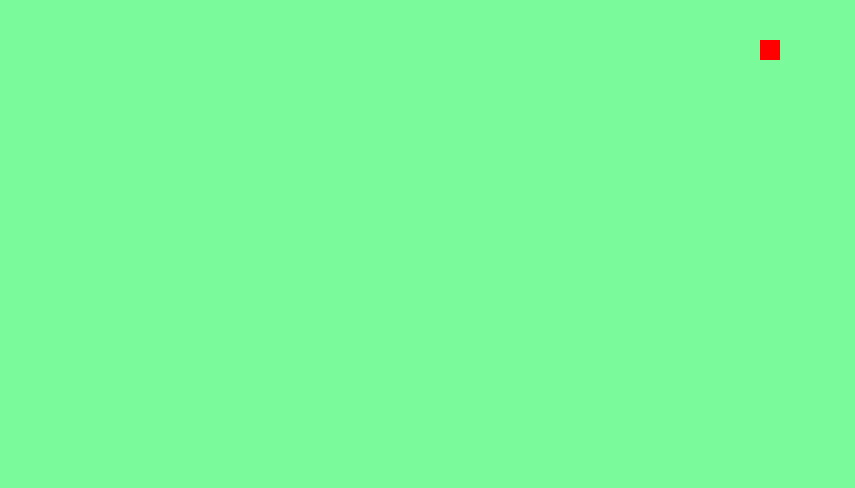
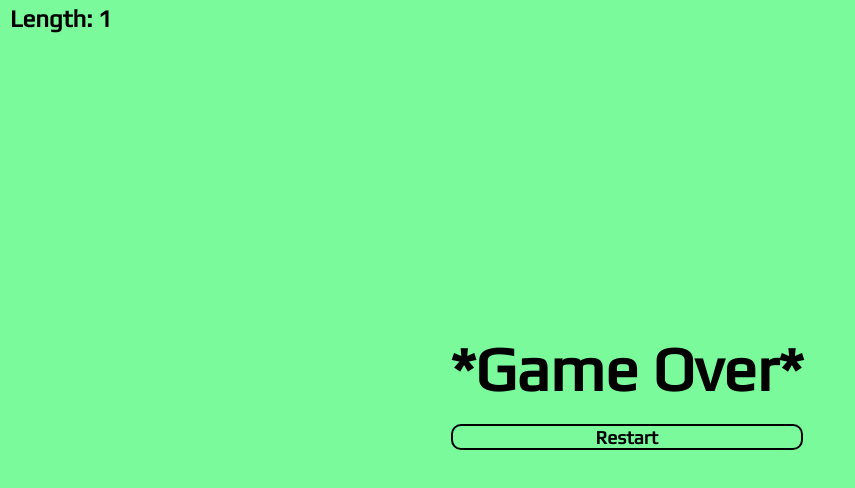
Before and after one commit to denismakhlin/Snake-DenisM, a plain HTML site: page public_html/index.html in a window 1280 px wide. Shown: the whole page, without its empty margins (0-855 px from the left). Drawn offline with Linux system fonts and the light colour scheme.

Commit message:
DONE WITH VIDEOS

```diff
--- a/public_html/css/style.css
+++ b/public_html/css/style.css
@@ -6,3 +6,33 @@ body {
 #game-screen {
     display: block;
 }
+
+#gameOver, #playHUD {
+    position: absolute;
+    visibility: hidden;
+}
+
+h1, h2, h3 {
+    font-family: 'Play', sans-serif;
+    text-align: center;
+}
+
+.title {
+    font-size: 62px;
+    margin-bottom: 0px;
+    margin-top: 0px;
+}
+
+#restartButton {
+    border: 2px solid black;
+    border-radius: 10px;
+}
+
+#restartButton:hover {
+    background-color: white;
+}
+
+#scoreboard {
+    margin-top: 5px;
+    margin-left: 10px;
+}
--- a/public_html/index.html
+++ b/public_html/index.html
@@ -9,11 +9,20 @@ and open the template in the editor.
         <title>Snake</title>
         <meta charset="UTF-8">
         <meta name="viewport" content="width=device-width, initial-scale=1.0">
+        <link href="http://fonts.googleapis.com/css?family=Play" rel="stylesheet" type="text/css">
         <link rel="stylesheet" type="text/css" href="css/style.css">
 
     </head>
     <body>
+        <section id="playHUD">
+            <h2 id="scoreboard"></h2>
+        </section>
+        <section id="gameOver">
+            <h1 class="title">*Game Over*</h1>
+            <h3 id='restartButton'>Restart</h3>
+        </section>
         <canvas id="game-screen"></canvas>
+
         <script src="js/snake.js"></script>
     </body>
 </html>
--- a/public_html/js/snake.js
+++ b/public_html/js/snake.js
@@ -14,6 +14,12 @@ var context;
 var screenWidth;
 var screenHeight;
 
+var gameState;
+var gameOverMenu;
+var restartButton;
+var playHUD;
+var scoreboard;
+
 /* ----------------------------------------------------------------------------
  * Executing Game Code
  * ----------------------------------------------------------------------------
@@ -22,7 +28,7 @@ var screenHeight;
 gameInitialize();
 snakeInitialize();
 foodInitialize();
-setInterval(gameLoop, 1000/30);
+setInterval(gameLoop, 1000 / 25);
 
 /* ----------------------------------------------------------------------------
  * Game Functions
@@ -40,18 +46,38 @@ function gameInitialize() {
     canvas.height = screenHeight;
 
     document.addEventListener("keydown", keyboardHandler);
+
+    gameOverMenu = document.getElementById("gameOver");
+    centerMenuPosition(gameOverMenu);
+
+    restartButton = document.getElementById("restartButton");
+    restartButton.addEventListener("click", gameRestart);
+
+    playHUD = document.getElementById("playHUD");
+    scoreboard = document.getElementById("scoreboard")
+    setState("PLAY");
 }
 
 function gameLoop() {
     gameDraw();
+    drawScoreboard();
+    if (gameState == "PLAY") {
         snakeUpdate();
         snakeDraw();
         foodDraw();
+    }
 }
 
 function gameDraw() {
     context.fillStyle = "rgb(122, 250, 154)";
     context.fillRect(0, 0, screenWidth, screenHeight);
+}
+
+function gameRestart() {
+    snakeInitialize();
+    foodInitialize();
+    hideMenu(gameOverMenu);
+    setState("PLAY");
 }
 
 /* ----------------------------------------------------------------------------
@@ -61,12 +87,12 @@ function gameDraw() {
 
 function snakeInitialize() {
     snake = [];
-   snakeLength = 4;
+    snakeLength = 1;
     snakeSize = 20;
     snakeDirection = "down";
 
-   for(var index = snakeLength - 1; index >= 0; index--) {
-       snake.push( {
+    for (var index = snakeLength - 1; index >= 0; index--) {
+        snake.push({
             x: index,
             y: 0
         });
@@ -75,7 +101,7 @@ function snakeInitialize() {
 }
 
 function snakeDraw() {
-    for(var index = 0; index < snake.length; index++) {
+    for (var index = 0; index < snake.length; index++) {
         context.fillStyle = "red";
         context.fillRect(snake[index].x * snakeSize, snake[index].y * snakeSize, snakeSize, snakeSize);
     }
@@ -83,15 +109,15 @@ function snakeDraw() {
 
 function snakeUpdate() {
     var snakeHeadX = snake[0].x;
-    var  snakeHeadY = snake[0].y;
+    var snakeHeadY = snake[0].y;
 
-    if(snakeDirection == "down") {
+    if (snakeDirection == "down") {
         snakeHeadY++;
     }
-    else if(snakeDirection == "right"){
+    else if (snakeDirection == "right") {
         snakeHeadX++;
     }
-    if(snakeDirection == "up") {
+    if (snakeDirection == "up") {
         snakeHeadY--;
     }
     else if (snakeDirection == "left") {
@@ -99,6 +125,8 @@ function snakeUpdate() {
     }
 
     checkFoodCollisions(snakeHeadX, snakeHeadY);
+    checkWallCollisions(snakeHeadX, snakeHeadY);
+    checkSnakeCollisions(snakeHeadX, snakeHeadY);
 
     var snakeTail = snake.pop();
     snakeTail.x = snakeHeadX;
@@ -138,16 +166,16 @@ function setFoodPosition() {
 function keyboardHandler(event) {
     console.log(event);
 
-    if(event.keyCode == "39" && snakeDirection != "left") {
+    if (event.keyCode == "39" && snakeDirection != "left") {
         snakeDirection = "right";
     }
-    else if(event.keyCode == "40" && snakeDirection != "up") {
+    else if (event.keyCode == "40" && snakeDirection != "up") {
         snakeDirection = "down";
     }
-    if(event.keyCode == "37" && snakeDirection != "right") {
+    if (event.keyCode == "37" && snakeDirection != "right") {
         snakeDirection = "left";
     }
-    else if(event.keyCode == "38" && snakeDirection != "down") {
+    else if (event.keyCode == "38" && snakeDirection != "down") {
         snakeDirection = "up";
     }
 }
@@ -159,12 +187,65 @@ function keyboardHandler(event) {
  */
 
 function checkFoodCollisions(snakeHeadX, snakeHeadY) {
-    if(snakeHeadX == food.x && snakeHeadY == food.y) {
+    if (snakeHeadX == food.x && snakeHeadY == food.y) {
         snake.push({
-            x:0,
-            y:0
+            x: 0,
+            y: 0
         })
         snakeLength++;
         setFoodPosition();
     }
 }
+
+function checkWallCollisions(snakeHeadX, snakeHeadY) {
+    if (snakeHeadX * snakeSize >= screenWidth || snakeHeadX * snakeSize < 0 || snakeHeadY * snakeSize >= screenWidth || snakeHeadY * snakeSize < 0)
+        setState("GAME OVER");
+}
+
+function checkSnakeCollisions(snakeHeadX, snakeHeadY) {
+    for(var index = 1; index < snake.length; index++) {
+        if(snakeHeadX == snake[index].x && snakeHeadY == snake[index].y) {
+            setState("GAME OVER");
+            return;
+        }
+    }
+}
+
+/* ----------------------------------------------------------------------------
+ * Game State Handling
+ * ----------------------------------------------------------------------------
+ */
+
+function setState(state) {
+    gameState = state;
+    showMenu(state);
+}
+/* ----------------------------------------------------------------------------
+ * Menu Functions
+ * ----------------------------------------------------------------------------
+ */
+function displayMenu(menu) {
+    menu.style.visibility = "visible";
+}
+
+function hideMenu(menu) {
+    menu.style.visibility = "hidden";
+}
+
+function showMenu(state) {
+    if(state == "GAME OVER") {
+        displayMenu(gameOverMenu);
+    }
+    else if(state == "PLAY") {
+        displayMenu(playHUD);
+    }
+}
+
+function centerMenuPosition(menu) {
+    menu.style.top = (screenHeight / 2) - (menu.offsetHeight / 2) + "px";
+    menu.style.left = (screenWidth / 2) - (menu.offsetWidth / 2) + "px";
+}
+
+function drawScoreboard () {
+    scoreboard.innerHTML = "Length: " + snakeLength;
+}
```
Also changed, not shown: public_html/css/images/snakeblock.png (added). Lines whose indentation alone changed are shown as unchanged.
